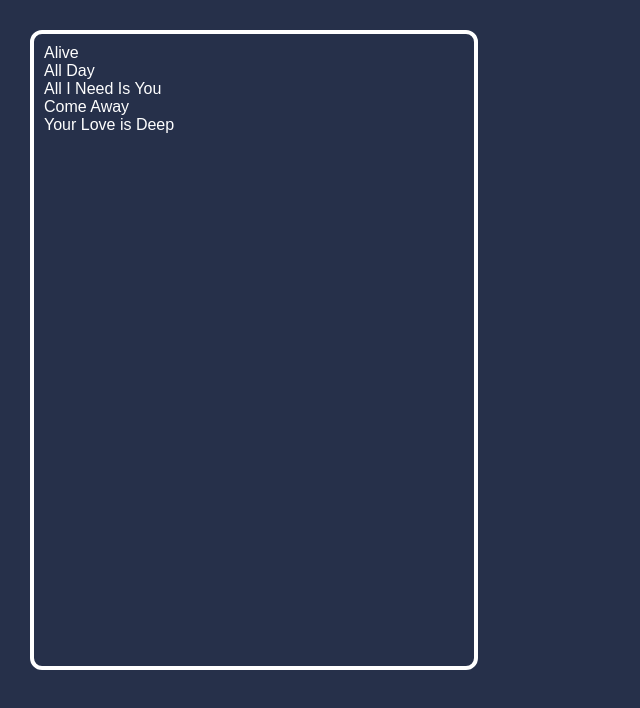
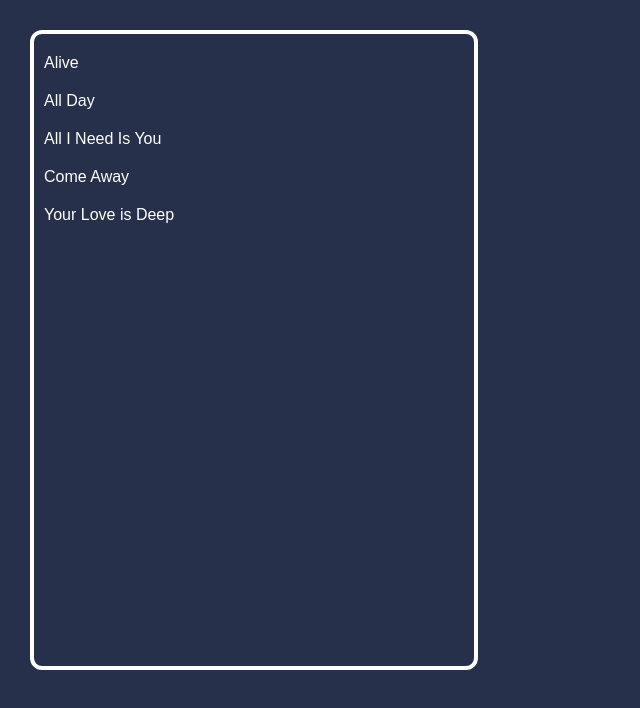
Before and after one commit to anniviz/chordly, a React (Create React App) app: page / in a window 1280 px wide. Shown: the top 708 px of the page, without its empty margins (0-640 px from the left). Built offline with nearby package versions, Linux system fonts and the light colour scheme.

Commit message:
Add song list in alphabetically order with the songs object as prop

```diff
--- a/src/App.js
+++ b/src/App.js
@@ -7,14 +7,13 @@ import Song from './Song'
 import songs from './songsShort.json'
 
 function App() {
-  const titles = []
-  songs.forEach(song => {
-    titles.push(song.title)
-  })
-  const titlesAlphabetically = titles.sort()
+  const songsAlphabetically = songs
+    .slice(0)
+    .sort((a, b) => (a.title > b.title ? 1 : -1))
+
   return (
     <Layout>
-      <TitleList titles={titlesAlphabetically}></TitleList>
+      <TitleList songs={songsAlphabetically}></TitleList>
     </Layout>
   )
 }
--- a/src/TitleList.js
+++ b/src/TitleList.js
@@ -1,12 +1,13 @@
 import React from 'react'
 import PropTypes from 'prop-types'
 import styled from 'styled-components/macro'
+import TitleListItem from './TitleListItem'
 
-export default function TitleList({ titles }) {
+export default function TitleList({ songs }) {
   return (
     <TitleWrapper>
-      {titles.map((title, index) => (
-        <li key={index}>{title}</li>
+      {songs.map((song, index) => (
+        <TitleListItem key={index} title={song.title} />
       ))}
     </TitleWrapper>
   )
@@ -25,5 +26,5 @@ const TitleWrapper = styled.ul`
 //const TitleListItem = styled.li``
 
 TitleList.propTypes = {
-  titles: PropTypes.array.isRequired,
+  songs: PropTypes.array.isRequired,
 }
--- a/src/TitleListItem.js
+++ b/src/TitleListItem.js
@@ -0,0 +1,10 @@
+import React from 'react'
+import styled from 'styled-components/macro'
+
+export default function TitleListItem({ title }) {
+  return <TitleListItemStyled>{title}</TitleListItemStyled>
+}
+
+const TitleListItemStyled = styled.li`
+  padding: 10px 0;
+`
```
